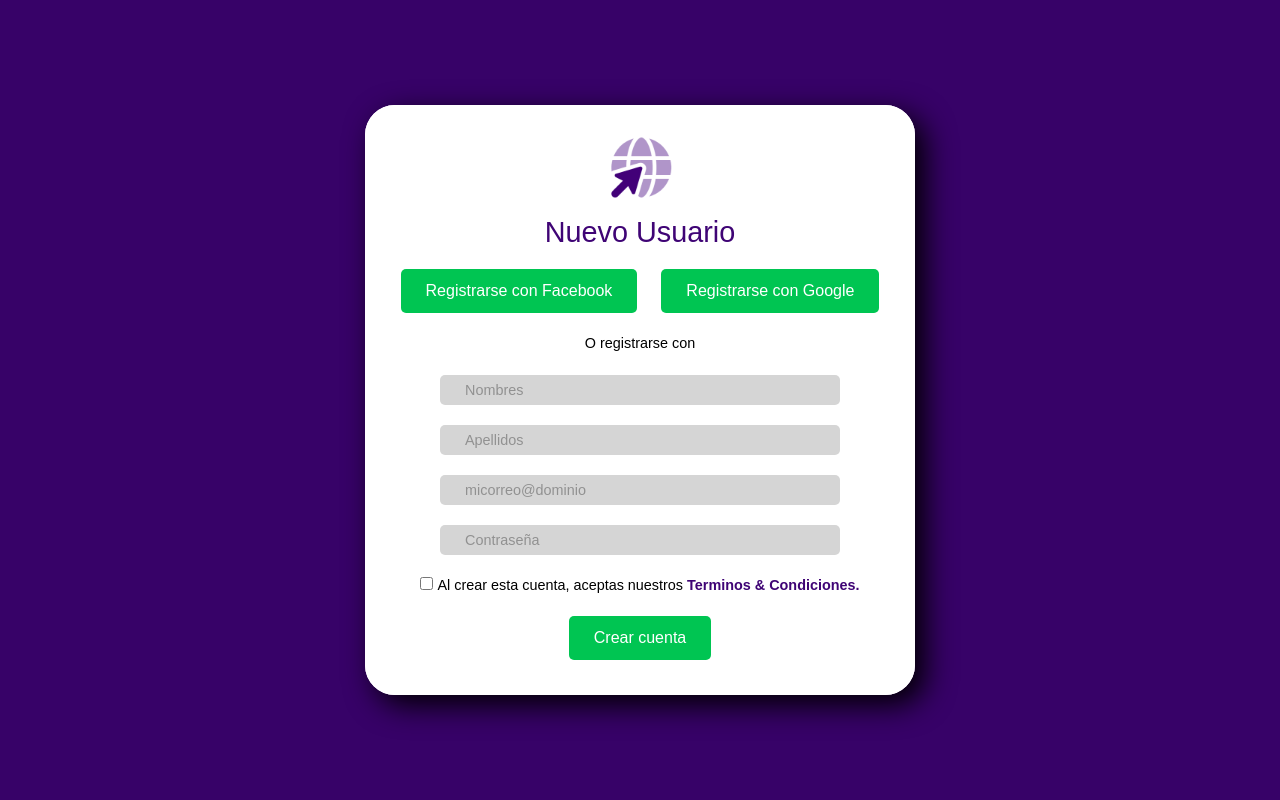
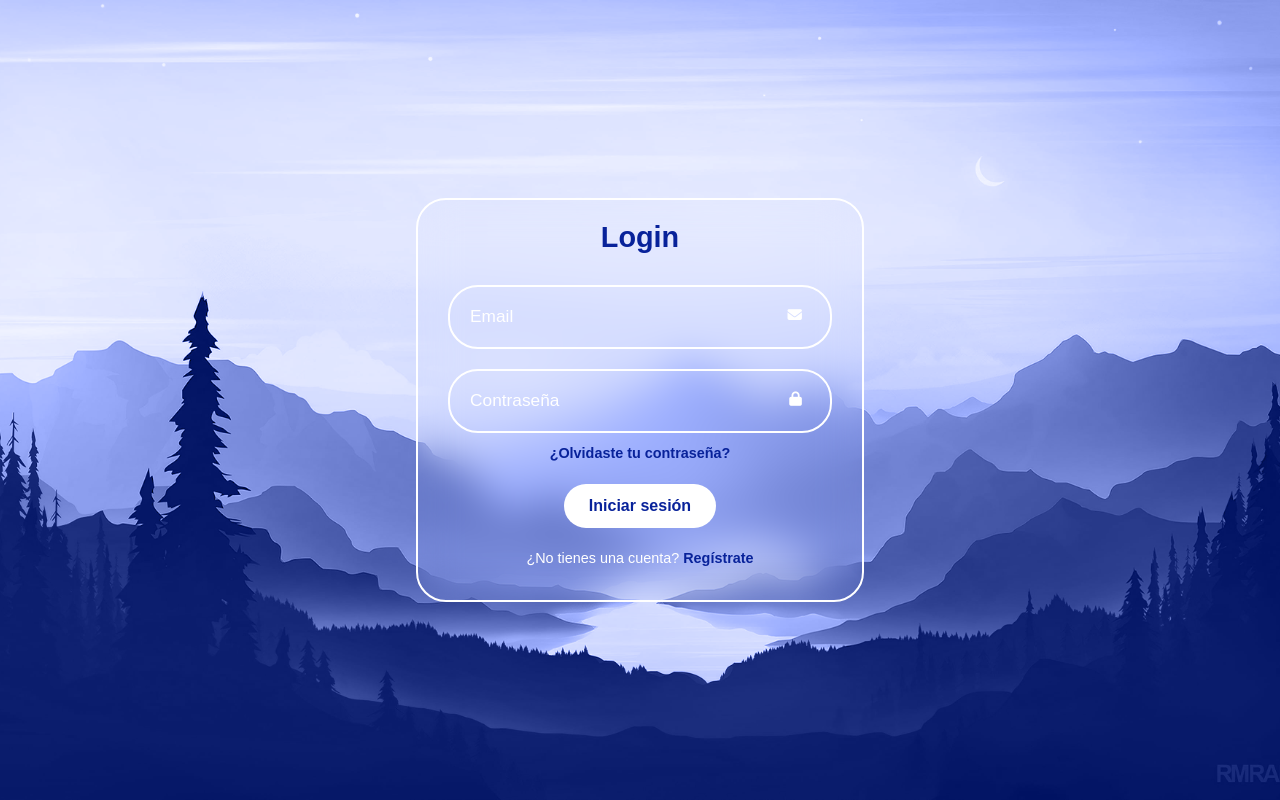
Before and after one commit to FranckCV/web_encomiendas, a Flask app: page / in a window 1280 px wide. Run offline with Flask 3, Linux system fonts and the light colour scheme; some libraries are stand-ins or nearby versions.

Commit message:
2025_04_14_16_53

```diff
--- a/controladores/bd.py
+++ b/controladores/bd.py
@@ -6,5 +6,5 @@ def obtener_conexion():
                                 port=3306,
                                 user='root',
                                 password='',
-                                db='bd_'
+                                db='bd_encomiendas'
                                 )
--- a/main.py
+++ b/main.py
@@ -15,10 +15,15 @@ def index():
     return render_template("index.html")
 
 
-@app.route("/")
 @app.route("/login")
 def login():
-    return render_template("login_2.html")
+    return render_template("login.html")
+
+
+@app.route("/")
+@app.route("/login_fcv")
+def login_fcv():
+    return render_template("login_fcv.html")
 
 
 @app.route("/login_2")
--- a/static/css/common_styles/common_style.css
+++ b/static/css/common_styles/common_style.css
@@ -1,8 +1,6 @@
 :root {
-    --color-base: #b34306;
     --color1: color-mix(in srgb, var(--color-base) 100%, #e6e6e6 0%);
     --color2: color-mix(in srgb, var(--color-base) 100%, #ffffff 30%);
-    /* --color2: var(--color-base);  */
     --color3: color-mix(in srgb, var(--color1) 100%, black 30%);
     --color4: color-mix(in srgb, var(--color1) 50%, black 90%);
     --color5: color-mix(in srgb, var(--color1) 70%, var(--color2) 30%);
@@ -14,7 +12,6 @@
 
     --color-background: color-mix(in srgb, #ffffff 30%, white 10%);
 
-    --color-tierra: #000;
     --height-header: 20vh;
     --height-footer: 50vh;
     --height-aside: 90vh;
@@ -27,7 +24,7 @@ body {
 
 a {
     text-decoration: none;
-    color: white;
+    /* color: white; */
 }
 
 h1 , h2 , p {
--- /dev/null
+++ b/static/css/login_fcv.css
@@ -0,0 +1,159 @@
+:root {
+    --border-size: 2px;
+    --border-radius-size: 30px;
+    --color-text: color-mix(in srgb, var(--color-base) 100%, var(--color-contrast) 10%);
+    --color-placeholder: color-mix(in srgb, var(--color-base) 85%, var(--color-contrast) 30%);
+}
+
+body {
+    /* background-color: color-mix(in srgb, var(--color-base) 90%, black 20%); */
+    font-size: 90%;
+    display: flex;
+    justify-content: center;
+    align-self: center;
+    align-items: center;
+    height: 100vh;
+    margin: 0;
+    background-color: color-mix(in srgb, var(--color-base) 80%, rgb(174, 174, 174) 40%);
+    background-image: url(/static/img/background.jpg);
+    background-position: center;
+    background-size: cover;
+    background-blend-mode: luminosity;
+}
+
+header,
+aside,
+footer {
+    display: none;
+}
+
+form {
+    color: var(--color-contrast);
+    width: 35vw;
+    background-color: #ffffff00;
+    border-radius: var(--border-radius-size);
+    border: var(--border-size) solid var(--color-contrast);
+    text-align: center;
+    padding: 20px;
+    backdrop-filter: blur(20px);
+}
+
+img {
+    width: 15%;
+    /* height: 100px; */
+}
+
+/* .img {
+    width: 15%;
+    height: auto;
+    background-color: color-mix(in srgb, var(--color-base) 90%, #9b9b9b 70%);
+    background-image: url(/static/img/logo.png);
+    background-position: center;
+    background-size: cover;
+    background-blend-mode: luminosity;
+    object-fit: cover;
+    object-position: center;
+} */
+
+.img {
+    width: 15%;
+    aspect-ratio: 1 / 1; /* opcional: height: 200px; */
+    background-color: color-mix(in srgb, var(--color-base) 90%, #9b9b9b 70%);
+    background-image: url(/static/img/logo.png);
+    background-position: center;
+    background-size: cover;
+    /* mix-blend-mode: luminosity; */
+    background-blend-mode: luminosity;
+    display: inline-block;
+    /* filter: brightness(0) invert(1); */
+}
+
+.inputs {
+    display: flex;
+    flex-direction: column;
+    gap: 20px;
+    align-items: center;
+    justify-content: center;
+}
+
+.input_box {
+    position: relative;
+    height: fit-content;
+    width: fit-content;
+    width: 95%;
+}
+
+.input_box i {
+    position: absolute;
+    right: var(--border-radius-size);
+    top: var(--border-radius-size);
+    transform: translateY(-50%);
+    /* color: white; */
+    /* pointer-events: none; */
+}
+
+.inputs .input_box input {
+    /* color:#fff; */
+    color: var(--color-text);
+    padding: 5px;
+    width: 100%;
+    /* margin-block: 10px; */
+    border-radius: var(--border-radius-size);
+    border: 0px;
+    background-color: transparent;
+    /* margin: 10px; */
+    padding-inline: 20px;
+    padding-block: var(--border-radius-size);
+    font-size: 120%;
+    border: var(--border-size);
+    height: 30px;
+    border: var(--border-size) solid var(--color-contrast);
+    outline: none;
+}
+
+input::placeholder {
+    color: var(--color-contrast);
+    /* font-weight: bold; */
+}
+
+.btn {
+    background-color: var(--color-contrast);
+    color: var(--color-base);
+    padding-inline: 25px;
+    padding-block: 10px;
+    border-radius: var(--border-radius-size);
+    border: 0px solid ;
+    margin-inline: 10px;
+    margin-block: 10px;
+    font-weight: bold;
+}
+
+h2 {
+    color: var(--color-base);
+    /* color: var(--color-contrast); */
+    padding-inline: 15px;
+    font-size: 200%;
+    margin-bottom: 30px;
+    font-weight: bolder;
+}
+
+input[type="checkbox"] {
+    color: var(--color-base);
+}
+
+p {
+    margin: 10px;
+}
+
+p b {
+    color: var(--color-base);
+}
+
+a {
+    color: var(--color-base);
+    font-weight: bold;
+}
+
+a:hover {
+    color: color-mix(in srgb, var(--color-base) 60%, #ffffff 30%);
+}
--- a/templates/MAESTRA.html
+++ b/templates/MAESTRA.html
@@ -1,13 +1,21 @@
 <!DOCTYPE html>
 <html lang="es">
+
 <head>
     <meta charset="UTF-8">
     <meta name="viewport" content="width=device-width, initial-scale=1.0">
-    <link rel="stylesheet" href="/static/css/common_styles/bootstrap.min.css"/>
-    <link rel="stylesheet" href="/static/css/common_styles/all.min.css"/>
-    <link rel="stylesheet" href="/static/css/common_styles/fontawesome.min.css"/>
-    <link rel="stylesheet" href="/static/css/common_styles/fonts.css"/>
-    <link rel="stylesheet" href="/static/css/common_styles/common_style.css"/>
+    <link rel="stylesheet" href="/static/css/common_styles/bootstrap.min.css" />
+    <link rel="stylesheet" href="/static/css/common_styles/all.min.css" />
+    <link rel="stylesheet" href="/static/css/common_styles/fontawesome.min.css" />
+    <link rel="stylesheet" href="/static/css/common_styles/fonts.css" />
+    <link rel="stylesheet" href="/static/css/common_styles/common_style.css" />
+    <style>
+        :root {
+            --color-base: #08229a;
+            --color-sec: #00c552;
+            --color-contrast: #fff;
+        }
+    </style>
     {% block estilos %}
     {% endblock %}
     <title>
@@ -15,6 +23,7 @@
         {% endblock %}| xd
     </title>
 </head>
+
 <body class="general_body">
     <header class="general_element">
     </header>
@@ -37,4 +46,5 @@
     {% endblock %}
 
 </body>
+
 </html>
--- a/templates/login_2.html
+++ b/templates/login_2.html
@@ -25,13 +25,15 @@ Registro de Usuario
 
             <p>O registrarse con</p>
 
-            <input type="text" name="nombre" id="nombre" placeholder="Nombres" required>
+            <div class="inputs">
+                <input type="text" name="nombre" id="nombre" placeholder="Nombres" required>
 
-            <input type="text" name="apellido" id="apellido" placeholder="Apellidos" required>
+                <input type="text" name="apellido" id="apellido" placeholder="Apellidos" required>
 
-            <input type="email" name="email" id="email" placeholder="micorreo@dominio" required>
+                <input type="email" name="email" id="email" placeholder="micorreo@dominio" required>
 
-            <input type="password" name="contraseña" id="contraseña" placeholder="Contraseña" required>
+                <input type="password" name="contraseña" id="contraseña" placeholder="Contraseña" required>
+            </div>
 
             <p><input type="checkbox" id="verificacion">&nbsp;Al crear esta cuenta, aceptas nuestros <b>Terminos & Condiciones.</b></p>
 
--- /dev/null
+++ b/templates/login_fcv.html
@@ -0,0 +1,42 @@
+{% extends "MAESTRA.html" %}
+
+{% block titulo %}
+Login
+{% endblock %}
+
+{% block estilos %}
+<link rel="shortcut icon" href="/static/img/logo.png">
+<link rel="stylesheet" href="/static/css/login_fcv.css">
+{% endblock %}
+
+{% block contenido %}
+
+<form id="Contenedor" name="formulario1" method="post" action="">
+    <!-- <div class="img"></div> -->
+    <!-- <img src="/static/img/logo.png" alt="logo"> -->
+
+    <h2>Login</h2>
+
+    <div class="inputs">
+        <div class="input_box">
+            <input type="email" name="email" id="email" placeholder="Email" required>
+            <i class="fa-solid fa-envelope"></i>
+        </div>
+
+        <div class="input_box">
+            <input type="password" name="contraseña" id="contraseña" placeholder="Contraseña" required>
+            <i class="fa-solid fa-lock"></i>
+        </div>
+    </div>
+
+    <!-- <p><input type="checkbox" id="verificacion">&nbsp;Al crear esta cuenta, aceptas nuestros <b>Terminos & Condiciones.</b></p> -->
+    <p><a href="#">¿Olvidaste tu contraseña?</a></p>
+
+    <div id="send">
+        <input type="submit" class="btn" value="Iniciar sesión" required>
+    </div>
+
+    <p>¿No tienes una cuenta?&nbsp;<a href="#">Regístrate</a></p>
+
+</form>
+{% endblock %}
```
Also changed, not shown: controladores/controlador_color.py (added, +23 -0 lines), static/img/background.jpg (added), static/img/background_2.jpg (added), templates/login_1.html (renamed from templates/login.html).
